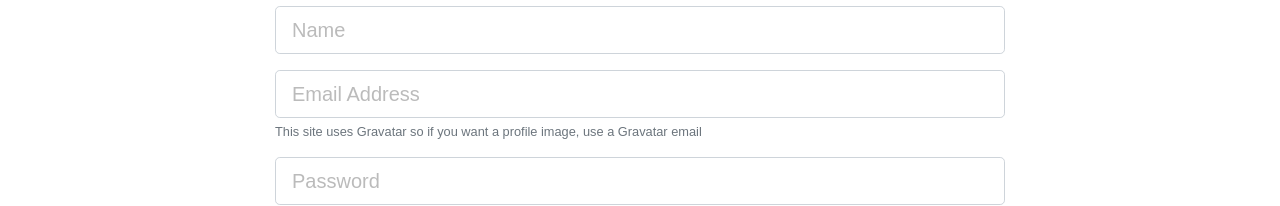
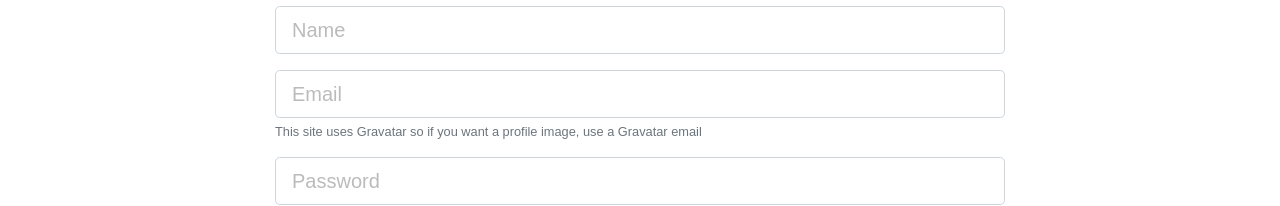
Before and after one commit to Zhongnan-Tian/MERN-Stack-DevConnector, a React (Create React App) app in the folder client/: page /register in a window 1280 px wide. Shown: the part 195-401 px from the top of the page. Built offline with nearby package versions, Linux system fonts and the light colour scheme.

Commit message:
Add Component TextFieldGroup

```diff
--- a/client/src/components/auth/Login.js
+++ b/client/src/components/auth/Login.js
@@ -1,7 +1,7 @@
 import React, { Component } from "react";
 import PropTypes from "prop-types";
 import { connect } from "react-redux";
-import classnames from "classnames";
+import TextFieldGroup from "../common/TextFieldGroup";
 import { loginUser } from "../../actions/authActions";
 
 class Login extends Component {
@@ -56,7 +56,23 @@
                 Sign in to your DevConnector account
               </p>
               <form onSubmit={this.onSubmit}>
-                <div className="form-group">
+                <TextFieldGroup
+                  placeholder="Email Address"
+                  name="email"
+                  type="email"
+                  value={this.state.email}
+                  onChange={this.onChange}
+                  error={errors.email}
+                />
+                <TextFieldGroup
+                  placeholder="Password"
+                  name="password"
+                  type="password"
+                  value={this.state.password}
+                  onChange={this.onChange}
+                  error={errors.password}
+                />
+                {/* <div className="form-group">
                   <input
                     type="email"
                     className={classnames("form-control form-control-lg", {
@@ -85,7 +101,7 @@
                   {errors.password && (
                     <div className="invalid-feedback">{errors.password}</div>
                   )}
-                </div>
+                </div> */}
                 <input type="submit" className="btn btn-info btn-block mt-4" />
               </form>
             </div>
--- a/client/src/components/auth/Register.js
+++ b/client/src/components/auth/Register.js
@@ -2,7 +2,7 @@
 import { connect } from "react-redux";
 import PropTypes from "prop-types";
 import { withRouter } from "react-router-dom";
-import classnames from "classnames";
+import TextFieldGroup from "../common/TextFieldGroup";
 import { registerUser } from "../../actions/authActions";
 
 class Register extends Component {
@@ -66,7 +66,40 @@
                 Create your DevConnector account
               </p>
               <form noValidate onSubmit={this.onSubmit}>
-                <div className="form-group">
+                <TextFieldGroup
+                  placeholder="Name"
+                  name="name"
+                  value={this.state.name}
+                  onChange={this.onChange}
+                  error={errors.name}
+                />
+                <TextFieldGroup
+                  placeholder="Email"
+                  name="email"
+                  type="email"
+                  value={this.state.email}
+                  onChange={this.onChange}
+                  error={errors.email}
+                  info="This site uses Gravatar so if you want a profile image, use
+                  a Gravatar email"
+                />
+                <TextFieldGroup
+                  placeholder="Password"
+                  name="password"
+                  type="password"
+                  value={this.state.password}
+                  onChange={this.onChange}
+                  error={errors.password}
+                />
+                <TextFieldGroup
+                  placeholder="Confirm Password"
+                  name="password2"
+                  type="password"
+                  value={this.state.password2}
+                  onChange={this.onChange}
+                  error={errors.password2}
+                />
+                {/* <div className="form-group">
                   <input
                     type="text"
                     className={classnames("form-control form-control-lg", {
@@ -130,7 +163,7 @@
                   {errors.password2 && (
                     <div className="invalid-feedback">{errors.password2}</div>
                   )}
-                </div>
+                </div> */}
                 <input type="submit" className="btn btn-info btn-block mt-4" />
               </form>
             </div>
--- /dev/null
+++ b/client/src/components/common/TextFieldGroup.js
@@ -0,0 +1,50 @@
+import React from "react";
+import classnames from "classnames";
+import PropTypes from "prop-types";
+
+const TextFieldGroup = ({
+  name,
+  placeholder,
+  value,
+  label,
+  error,
+  info,
+  type,
+  onChange,
+  disabled
+}) => {
+  return (
+    <div className="form-group">
+      <input
+        type={type}
+        className={classnames("form-control form-control-lg", {
+          "is-invalid": error
+        })}
+        placeholder={placeholder}
+        name={name}
+        value={value}
+        onChange={onChange}
+        disabled={disabled}
+      />
+      {info && <small className="form-text text-muted">{info}</small>}
+      {error && <div className="invalid-feedback">{error}</div>}
+    </div>
+  );
+};
+
+TextFieldGroup.propTypes = {
+  name: PropTypes.string.isRequired,
+  placeholder: PropTypes.string,
+  value: PropTypes.string.isRequired,
+  info: PropTypes.string,
+  error: PropTypes.string,
+  type: PropTypes.string.isRequired,
+  onChange: PropTypes.func.isRequired,
+  disabled: PropTypes.string
+};
+
+TextFieldGroup.defaultProps = {
+  type: "text"
+};
+
+export default TextFieldGroup;
```
